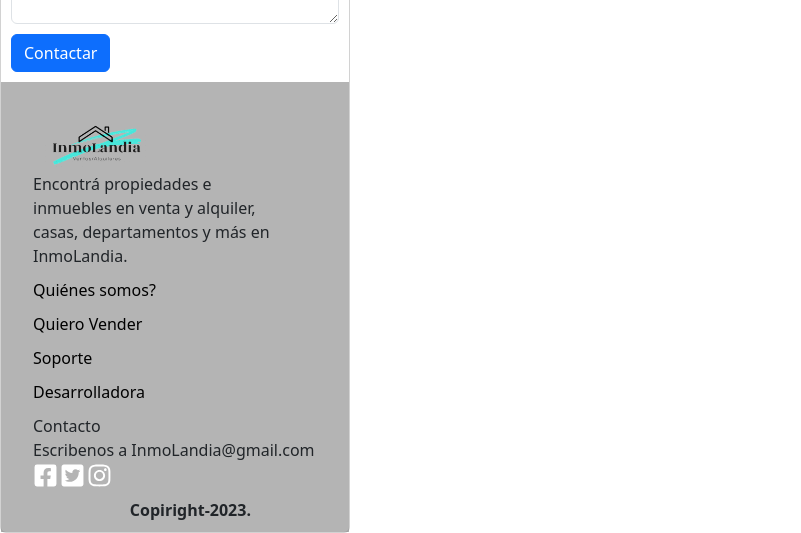
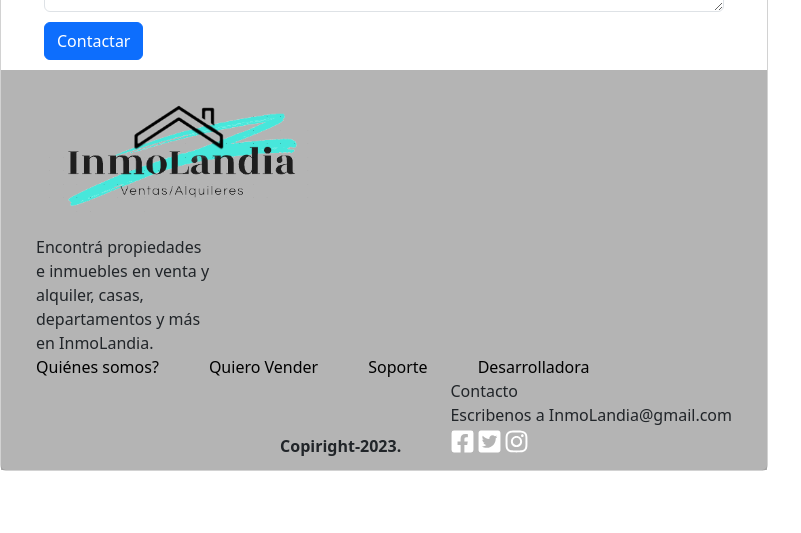
Before and after one commit to Carliitta/inmobiliaria, a React (Create React App) app in the folder Cliente/: page /contacto in a window 768 px wide. Shown: the part 641-1174 px from the top of the page, 801 px wide, since content can reach past the window. After the commit the page ends 1112 px from the top, so only its background shows below. Built offline with nearby package versions, Linux system fonts and the light colour scheme; no server answers.

Commit message:
responsive

```diff
--- a/Cliente/src/App.css
+++ b/Cliente/src/App.css
@@ -107,17 +107,35 @@ select:hover {
 .input-menu form {
   width: 80%;
 }
+.container-fluid {
+
+  align-items: center !important;
+}
+
 
 /*?----------------- HOME -------------------------*/
-@media screen and (max-width: 768px) {
+@media (min-width: 768px) and (max-width: 1024px) {
+.row{
+  display: flex;
+  flex-wrap: wrap;
+      justify-content: center;
+}
+}
+@media screen and (max-width: 767px) {
   .container-sm {
   }
   .row {
     flex-direction: column;
+
   }
 }
 
 /*!----------------- CARD -------------------------*/
+@media (min-width: 768px) and (max-width: 1024px) {
+  .card-hover {
+    width: 20rem !important;
+  }
+}
 @media screen and (max-width: 768px) {
   .card-hover {
     width: 22rem !important;
@@ -131,10 +149,14 @@ select:hover {
 }
 
 /**----------------- Nav -------------------------*/
-@media screen and (max-width: 768px) {
+
+@media screen and (max-width: 820px) {
+
   .container-fluid {
     flex-direction: column;
     justify-content: space-between;
+    padding-bottom: 10px;
+    align-items: flex-start !important;
   }
   .d-flex {
     margin-left: 5px;
@@ -162,16 +184,26 @@ select:hover {
   }
 }
 /*?----------------- Filtos -------------------------*/
-@media screen and (max-width: 768px) {
+@media screen and (max-width: 820px) {
   .selected {
-    margin-top: 20px;
+    margin-top: 8%;
   }
 }
 /*!----------------- Footer -------------------------*/
-@media screen and (max-width: 768px) {
+@media  (max-width: 1024px) {
   footer {
-    height: 450px !important;
-    padding: 20px;
+    height: 400px !important;
+
+  }
+  .copiright {
+    margin-top: 55px;
+    margin-left: 30% !important;
+  }
+}
+@media screen and (max-width: 767px) {
+  footer {
+    height: 480px !important;
+    padding: 5px;
   }
 
   .footer-container {
@@ -217,7 +249,17 @@ float: left !important;
   }
 }
 /**----------------- Detalle -------------------------*/
-@media screen and (max-width: 768px) {
+@media (min-width: 768px)  and (max-width: 1024px) {
+  .carousel-inner img {
+    width: 750px !important;
+    height: 500px !important;
+  }
+  .info {
+    width: 800px !important;
+  }
+
+}
+@media screen and (max-width: 767px) {
   .carousel-inner img {
     width: 400px !important;
     height: 300px !important;
@@ -227,8 +269,8 @@ float: left !important;
   }
 }
 /*!----------------- Info -------------------------*/
-@media screen and (max-width: 768px) {
-  .card {
+@media screen and (max-width: 767px) {
+  .info {
     width: 350px !important;
   }
   .card-body {
@@ -248,13 +290,21 @@ float: left !important;
   }
 }
 /**----------------- Publicar-------------------------*/
-@media screen and (max-width: 768px) {
+@media screen and (max-width: 767px) {
   .publicar {
     max-width: 360px !important;
   }
 }
 /**-----------------Mis Publicaciones-------------------------*/
-@media screen and (max-width: 768px) {
+@media (max-width: 1024px) {
+  .publicaciones {
+  display: flex !important;
+  justify-content: center;
+  flex-direction: row;
+  flex-wrap: wrap;
+  }
+}
+@media screen and (max-width: 767px) {
   .publicaciones {
     display: block !important;
     margin-left: 3%;
@@ -265,7 +315,7 @@ float: left !important;
   }
 }
 /**-----------------Registro-------------------------*/
-@media screen and (max-width: 768px) {
+@media screen and (max-width: 767px) {
   .User {
     width: 350px !important;
   }
--- a/Cliente/src/components/Info/QuienesSomos.jsx
+++ b/Cliente/src/components/Info/QuienesSomos.jsx
@@ -9,9 +9,9 @@ const QuienesSomos = () => {
         <Link to={"/"} style={{display :'flex', justifyContent:'center'}}>
         <BsFillArrowLeftSquareFill style={{fontSize:'35px', marginBottom:'5px', color:'#80808096', marginTop:"3px"}}/>
     </Link>
-    <div className="card b-3 p-2  mb-2" style={{ width: '1200px', alignItems: 'center',backgroundColor:'#ffe307cf' }}>
+    <div className="info card b-3 p-2  mb-2" style={{ width: '1200px', alignItems: 'center',backgroundColor:'#ffe307cf' }}>
       <h2 className="fw-bolder fs-3 mb-5">Quiénes somos?</h2>
-      <div className="card-body"  style={{ padding: '40px' }}>
+      <div className=" card-body"  style={{ padding: '40px' }}>
         <p className="fs-5">
           Somos <b>Inmolandia</b>, una reconocida inmobiliaria especializada en ventas y alquiler de propiedades. Nuestro objetivo es ayudar a nuestros clientes a encontrar el hogar de sus sueños o invertir en propiedades rentables.
         </p>
--- a/Cliente/src/components/Info/QuieroVender.jsx
+++ b/Cliente/src/components/Info/QuieroVender.jsx
@@ -9,9 +9,9 @@ const QuieroVender = () => {
          <Link to={"/"} style={{display :'flex', justifyContent:'center'}}>
         <BsFillArrowLeftSquareFill style={{fontSize:'35px', marginBottom:'5px', color:'#80808096', marginTop:"3px"}}/>
     </Link>
-      <div className="card b-3 p-2  mb-2" style={{ width: '1200px', alignItems: 'center', backgroundColor:'#ffe307cf' }}>
+      <div className="info card b-3 p-2  mb-2" style={{ width: '1200px', alignItems: 'center', backgroundColor:'#ffe307cf' }}>
         <h2 className="fw-bolder fs-3 mb-5">Quiero Vender</h2>
-        <div className='card-body' style={{ padding: '40px' }}>
+        <div className=' card-body' style={{ padding: '40px' }}>
           <p className="fs-5">
             ¡Gracias por elegir Inmolandia para vender tu propiedad! Para poder publicar tu inmueble en nuestra plataforma, necesitas <b> crear una cuenta</b> en nuestra página.
           </p>
--- a/Cliente/src/components/Info/Soporte.jsx
+++ b/Cliente/src/components/Info/Soporte.jsx
@@ -62,7 +62,7 @@ const Soporte = () => {
          <Link to={"/"} style={{display :'flex', justifyContent:'center'}}>
         <BsFillArrowLeftSquareFill style={{fontSize:'35px', marginBottom:'5px',color:'#80808096', marginTop:"3px"}}/>
     </Link>
-      <div  className="card b-3 p-2  mb-2" style={{ width: '800px', alignItems: 'center', backgroundColor:'#ffe307cf' }}>
+      <div  className="info card b-3 p-2  mb-2" style={{ width: '800px', alignItems: 'center', backgroundColor:'#ffe307cf' }}>
         <h2 className="fw-bolder fs-3 ">Soporte</h2>
         <div  className='card-body' style={{ padding: '40px' }}>
           <p className="fs-5 ">
```
